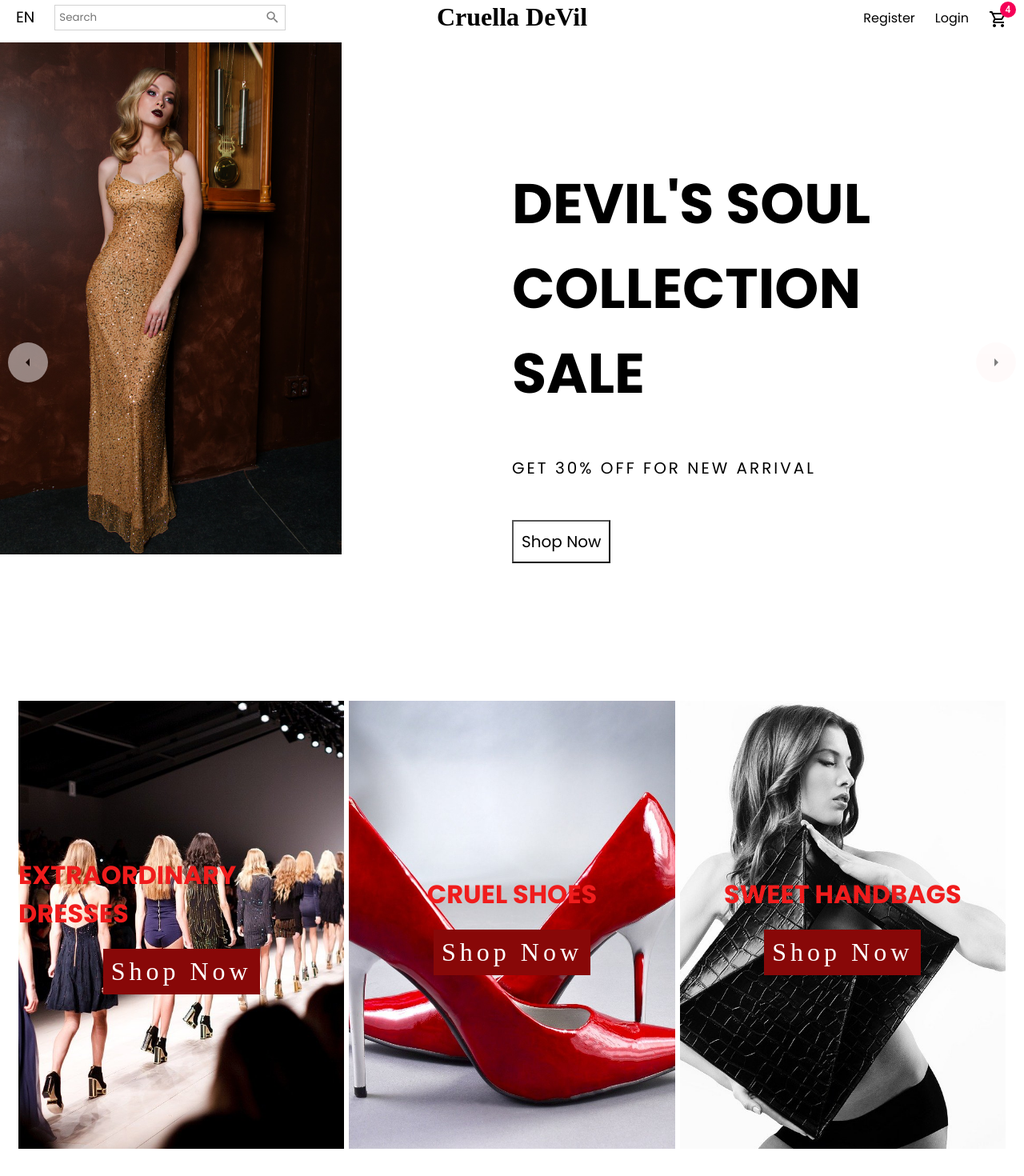
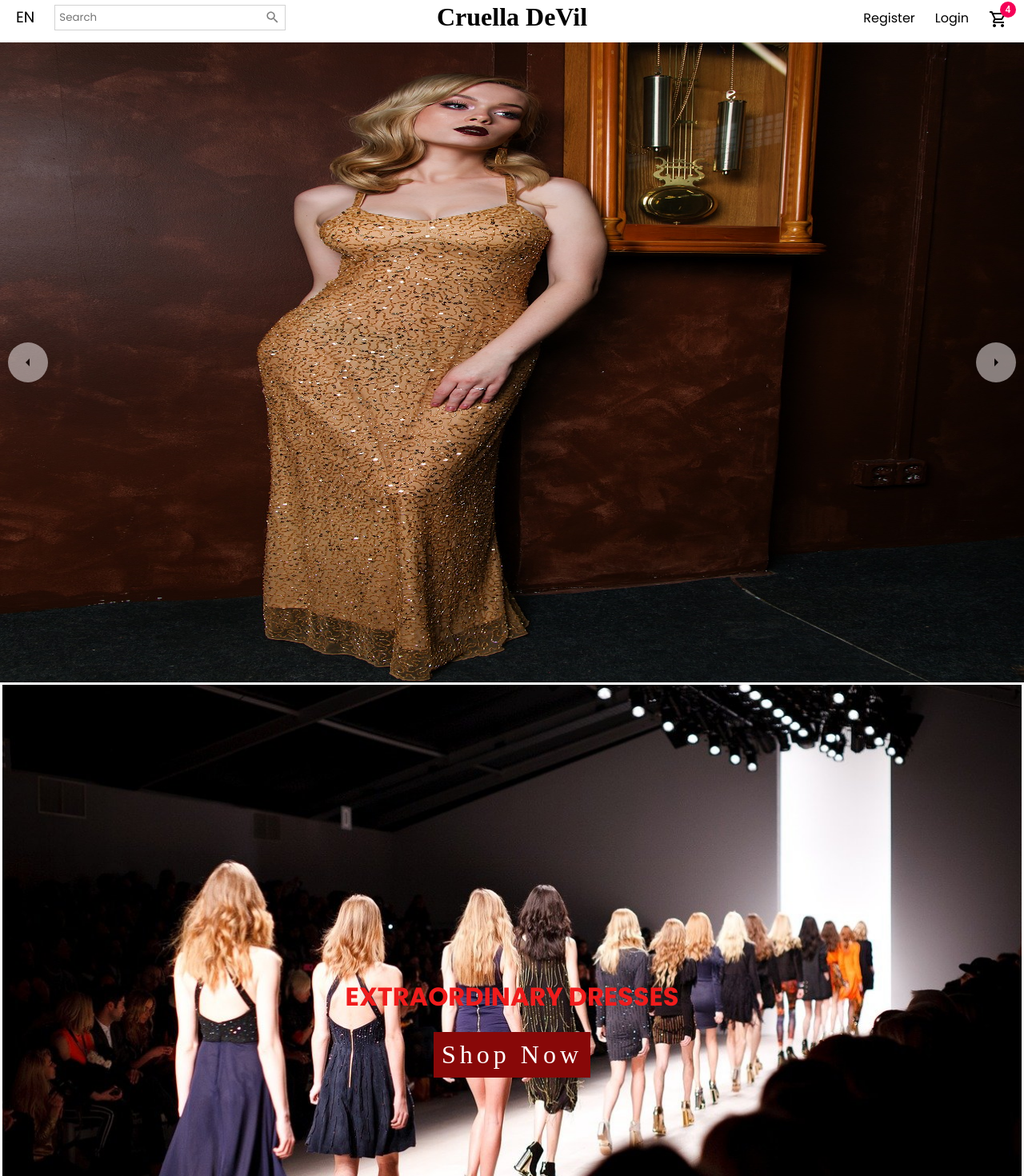
Before and after one commit to snowleopardAlexa/e-commerce-fashion-store, a React (Create React App) app: page / in a window 1280 px wide. Shown: the part 67-1537 px from the top of the page at 80% size. Built offline with nearby package versions, Linux system fonts and the light colour scheme; a web font is replaced by a local one.

Commit message:
add final styles

```diff
--- a/src/components/Categories.jsx
+++ b/src/components/Categories.jsx
@@ -9,6 +9,10 @@ const Container = styled.div `
   padding: 20px;
   justify-content: space-between;
   ${mediaQueries("md")`
+    padding: 0px;
+    flex-direction: column;
+`}
+${mediaQueries("lr")`
     padding: 0px;
     flex-direction: column;
 `}
--- a/src/components/CategoryItem.jsx
+++ b/src/components/CategoryItem.jsx
@@ -31,9 +31,9 @@ const Title = styled.h1 `
   color: #f01c1c;
   margin-bottom: 20px;
   font-weight: 700;
-  ${mediaQueries("md")`
+  ${mediaQueries("sm")`
       text-align: center;
-      font-size: 24px;
+      font-size: 20px;
    `}
 `;
 
--- a/src/components/Slider.jsx
+++ b/src/components/Slider.jsx
@@ -10,9 +10,6 @@ const Container = styled.div`
   display: flex;
   position: relative;
   overflow: hidden;
-  ${mediaQueries("md")`
-      display: none;
-   `}
 `;
 
 const Arrow = styled.div`
@@ -55,12 +52,26 @@ const ImgContainer = styled.div`
 `;
 
 const Image = styled.img`
-  height: 80%;
+  height: 100%;
+  ${mediaQueries("md")`
+      width: 100%;
+   `}
+   ${mediaQueries("lr")`
+      width: 100%;
+   `}
 `;
+
 
 const InfoContainer = styled.div`
   flex: 1;
   padding: 50px;
+  ${mediaQueries("sm")`
+      display: none;
+   `}
+
+  ${mediaQueries("lr")`
+      display: none;
+  `}
 `;
 
 const Title = styled.h1`
```
